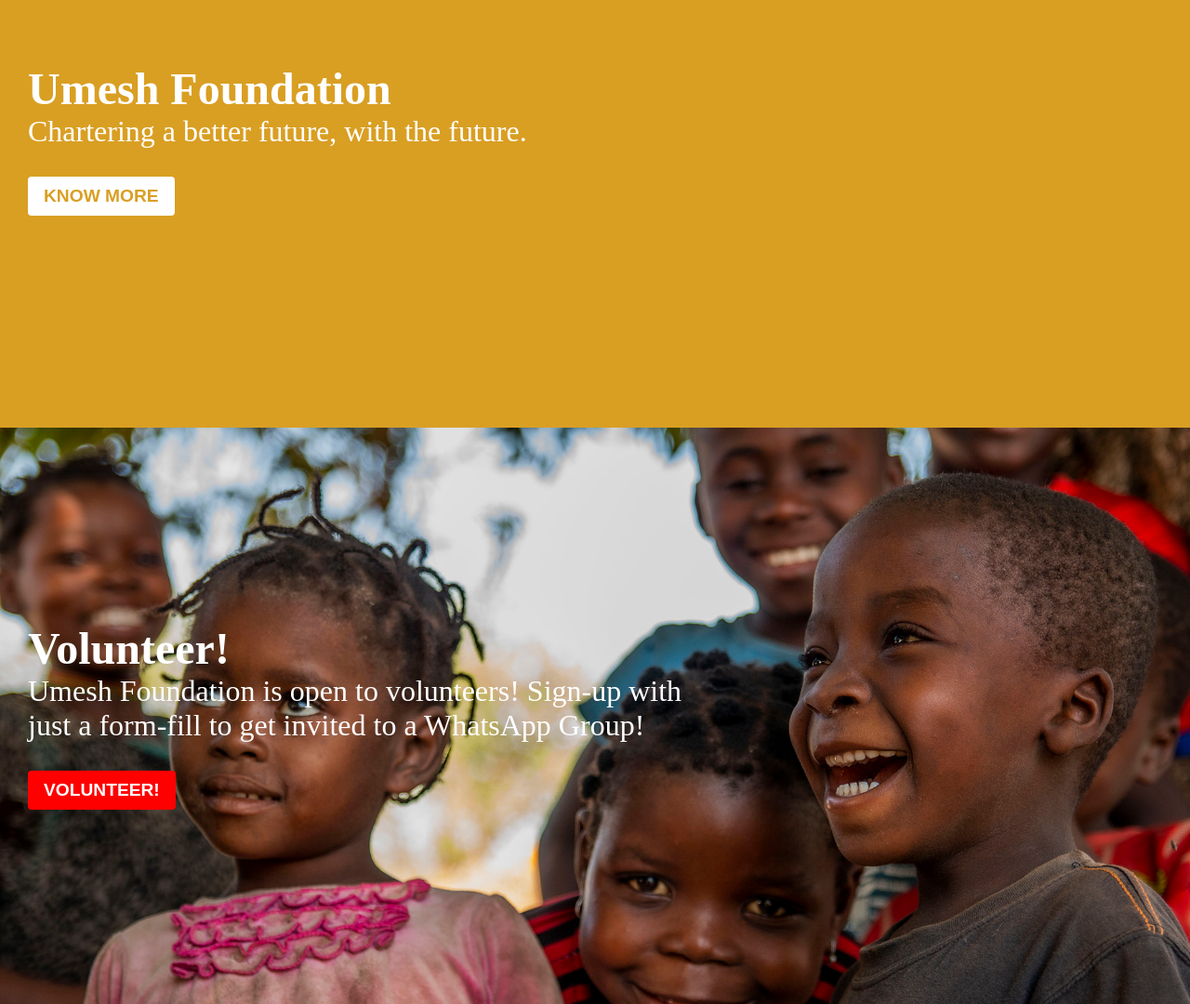
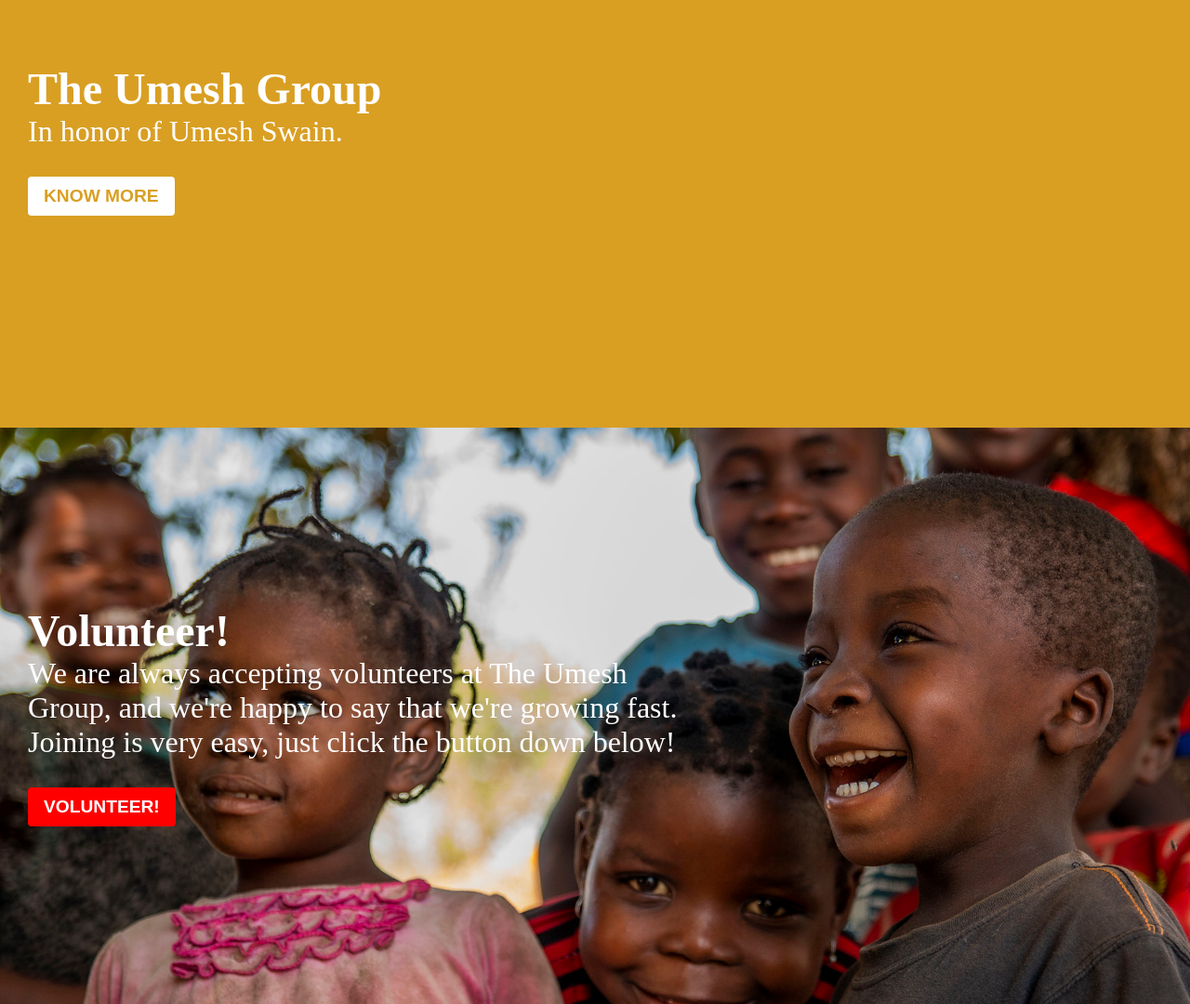
Before and after one commit to Aaryam/umeshgroup, a plain HTML site: page index.htm in a window 1280 px wide. Shown: the part 160-1240 px from the top of the page at 93% size. Drawn offline with Linux system fonts and the light colour scheme; a web font is replaced by a local one.

Commit message:
Minor changes to content

```diff
--- a/index.htm
+++ b/index.htm
@@ -13,8 +13,8 @@
         <a name="HOME"></a>
         <div class="section" style="background-color: rgb(217, 159, 35);">
             <div class="section-content">
-                <p class="section-title">Umesh Foundation</p>
-                <p class="section-description">Chartering a better future, with the future.</p>
+                <p class="section-title">The Umesh Group</p>
+                <p class="section-description">In honor of Umesh Swain.</p>
                 <button class="section-btn" style="color: rgb(217, 159, 35); background-color: white;" onclick="navClick('ABOUT')">KNOW MORE</button>
             </div>
             <div class="section-image"></div>
@@ -24,8 +24,7 @@
             style="background: url(images/image1.jpeg) no-repeat; background-size: cover;">
             <div class="section-content">
                 <p class="section-title">Volunteer!</p>
-                <p class="section-description">Umesh Foundation is open to volunteers! Sign-up with just a form-fill to
-                    get invited to a WhatsApp Group!</p>
+                <p class="section-description">We are always accepting volunteers at The Umesh Group, and we're happy to say that we're growing fast. Joining is very easy, just click the button down below!</p>
                 <button class="section-btn" onclick="replaceLink('https://forms.gle/oowbyz9oxfgpsaCq9')">VOLUNTEER!</button>
             </div>
             <div class="section-image"></div>
@@ -54,7 +53,7 @@
         <div class="section" style="background-color: rgb(26, 133, 80);">
             <div class="section-content">
                 <p class="section-title">Contact Us</p>
-                <p class="section-description">We're on all popular social media platforms, as <b>@umeshfoundation</b>. You can also email us at umeshfoundation@gmail.com</p>
+                <p class="section-description">We're on all popular social media platforms, as <b>@theumeshgroup</b>. You can also email us at theumeshgroup@gmail.com</p>
                 <button class="section-btn" style="color: rgb(26, 133, 80); background-color: white;" onclick="replaceLink('mailto:umeshfoundation@gmail.com')">EMAIL US</button>
             </div>
             <div class="section-image"></div>
```
